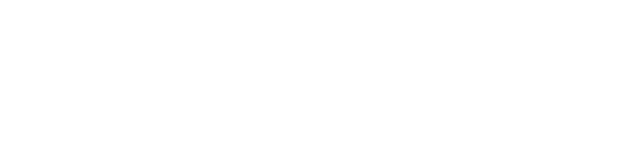
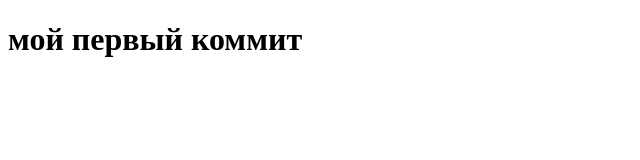
Before and after one commit to anrey001/first-project, a plain HTML site: page index.html in a window 1280 px wide. Shown: the whole page, without its empty margins (0-640 px from the left). Drawn offline with Linux system fonts and the light colour scheme.

Commit message:
heading in html and css

```diff
--- a/index.html
+++ b/index.html
@@ -4,9 +4,9 @@
     <meta charset="UTF-8">
     <meta http-equiv="X-UA-Compatible" content="IE=edge">
     <meta name="viewport" content="width=device-width, initial-scale=1.0">
-    <title>Document</title>
+    <title>мой коммит</title>
 </head>
 <body>
-
+  <h1 class="heading">мой первый коммит</h1>
 </body>
 </html>
--- a/style.css
+++ b/style.css
@@ -0,0 +1,3 @@
+.heading {
+    font-size: 40px;
+}
```
